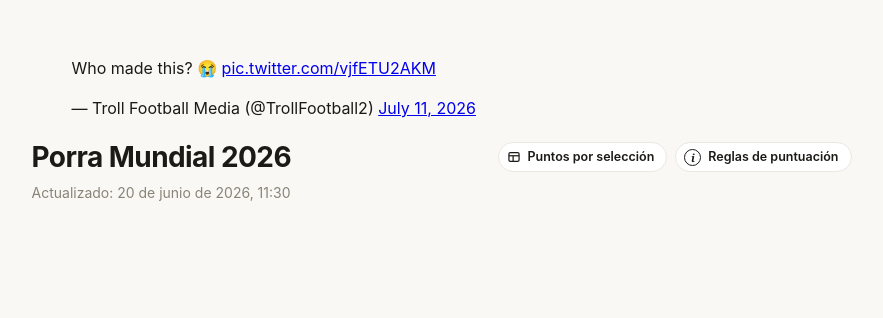
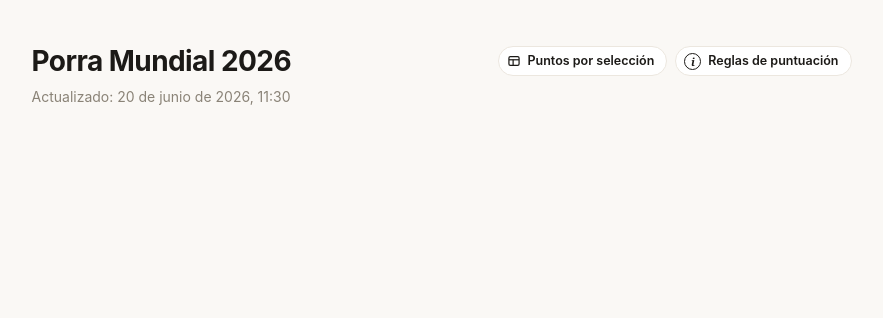
Before and after one commit to sanhuaaan/porra-mundial, a website with bundled scripts: page index.html in a window 1280 px wide. Shown: the whole page, without its empty margins (191-1074 px from the left). Built offline with nearby package versions, Linux system fonts and the light colour scheme; a script that the page names is missing.

Commit message:
Remove Twitter blockquote from index.html

```diff
--- a/index.html
+++ b/index.html
@@ -351,7 +351,6 @@
 <body>
   <div class="wrap">
     <header>
-      <blockquote class="twitter-tweet" data-media-max-width="560"><p lang="en" dir="ltr">Who made this? 😭 <a href="https://t.co/vjfETU2AKM">pic.twitter.com/vjfETU2AKM</a></p>&mdash; Troll Football Media (@TrollFootball2) <a href="https://x.com/TrollFootball2/status/2076039574539640897?ref_src=twsrc%5Etfw">July 11, 2026</a></blockquote> <script async src="https://platform.x.com/widgets.js" charset="utf-8"></script>
       <div class="header-row">
         <h1>Porra Mundial 2026</h1>
         <div class="header-actions">
```
